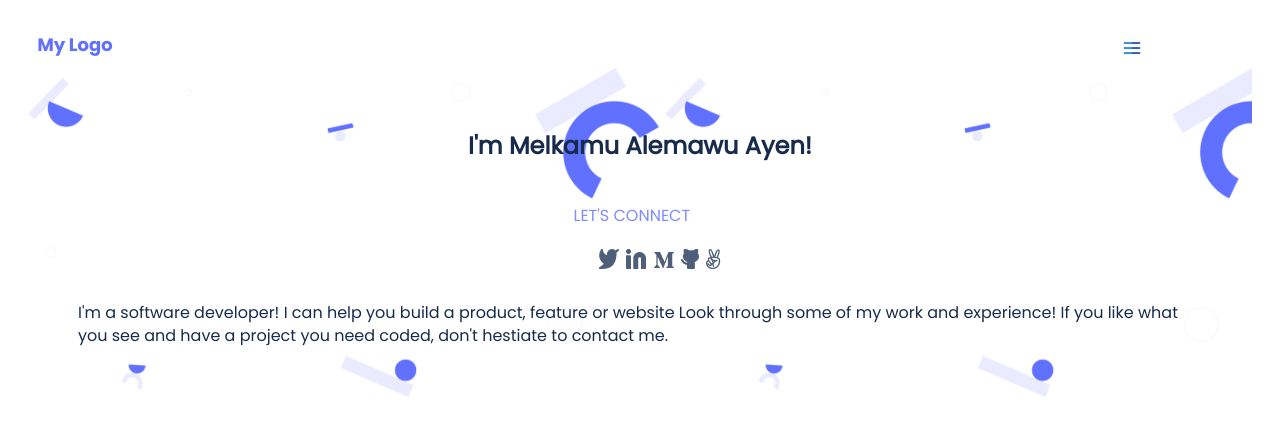
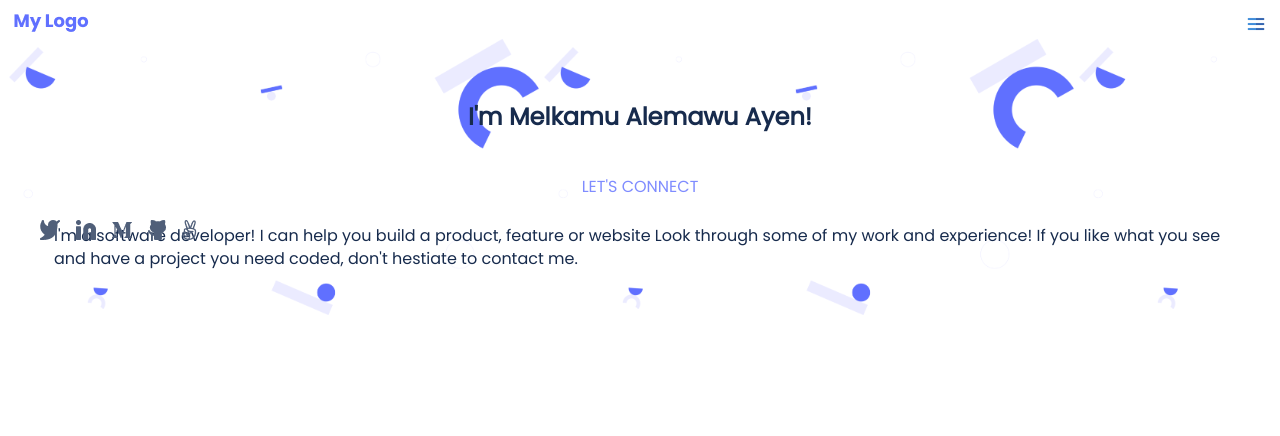
Before and after one commit to melkamu12/Portfolio, a website: page index.html in a window 1280 px wide. Drawn offline with Linux system fonts and the light colour scheme.

Commit message:
Update style.css

```diff
--- a/style.css
+++ b/style.css
@@ -19,7 +19,7 @@ header {
   background-color: #fff;
   display: flex;
   justify-content: space-between;
-  padding: 10px;
+  padding: 5px;
 }
 
 .logo {
@@ -29,25 +29,27 @@ header {
 .menu-icon {
   float: right;
   font-size: 1rem;
-  margin: 0 90px;
-  padding: 0 10px;
   width: 20px;
   height: 20px;
 }
 
 .social {
   list-style: none;
+  position: absolute;
+  left: 0;
   display: flex;
-  justify-content: center;
-  align-items: center;
-}
-
-.social li {
-  margin-right: 8%;
+  gap: 16px;
+  margin: 0;
+  justify-content: start;
+  align-items: start;
 }
 
 .social li:last-child {
   margin-right: 0;
+}
+
+.social:first-child {
+  margin-left: 0;
 }
 
 @media (min-width: 768px) {
@@ -72,14 +74,14 @@ header {
     flex-grow: 0;
     font-size: 16px;
     line-height: 1.4;
-    margin: 10px 10px;
+    margin: 5px 5px;
   }
 
   .container {
     display: flex;
     flex-direction: column;
     font-family: 'Poppins', sans-serif;
-    padding: 20px;
+    padding: 1px;
   }
 
   .socialMediaGroup h4 {
```
